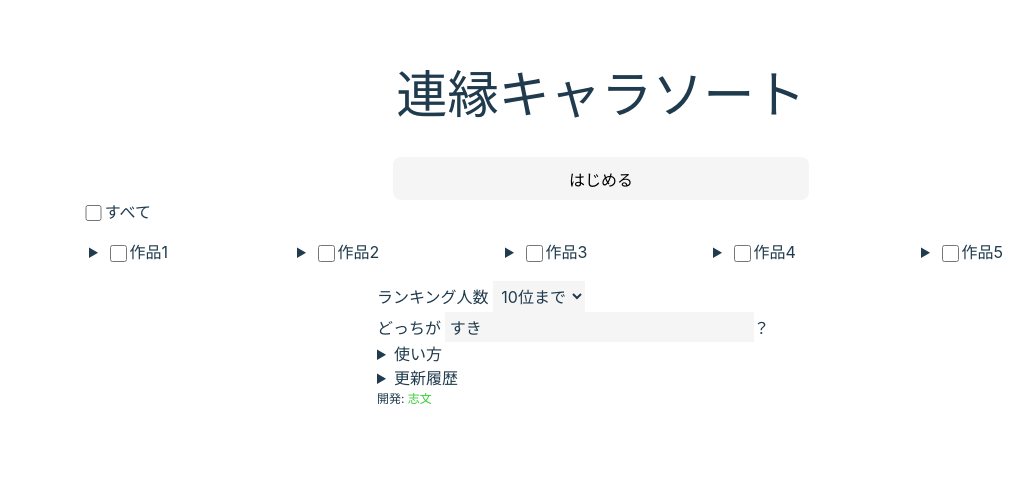
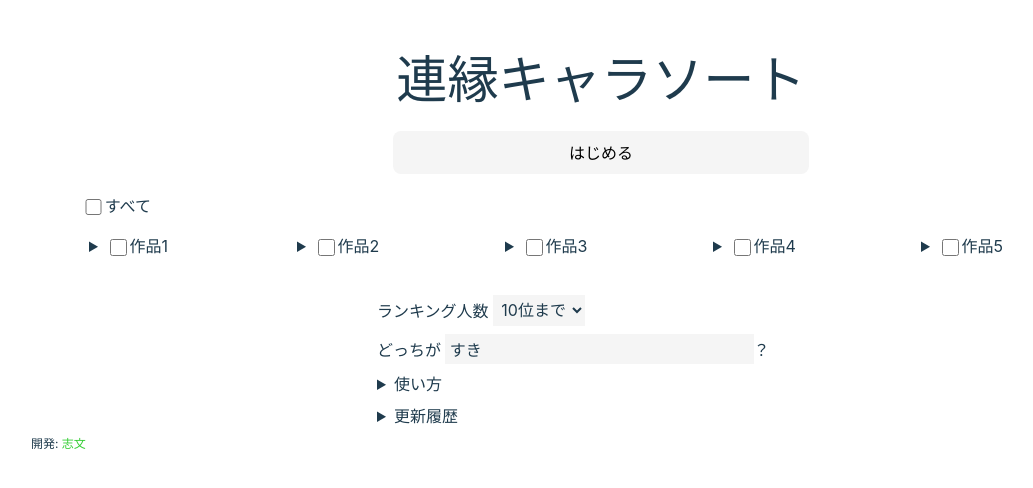
Before and after one commit to shimon1024/lecharsorter, a React (Vite) app: page / in a window 1280 px wide. Shown: the top 488 px of the page, without its empty margins (39-1072 px from the left). Built offline with nearby package versions, Linux system fonts and the light colour scheme.

Commit message:
余白を調節して見やすくする

```diff
--- a/src/Setup.css
+++ b/src/Setup.css
@@ -11,17 +11,17 @@
 }
 
 .setup-title {
-  text-align: center;
+  margin: 0.375em auto;
 }
 
 .setup-start {
-  margin: 0 1em;
+  margin: 0.25em 1em;
   text-align: center;
 }
 
 .setup-chars-container {
   grid-column: 1 / -1;
-  margin: 0 auto;
+  margin: 1em auto;
 }
 
 .setup-chars-gamegroup-container {
@@ -30,10 +30,31 @@
   flex-wrap: wrap;
 }
 
+.setup-numchars-container {
+  margin: 0.25em 0;
+}
+
 .setup-numchars {
   margin-left: 0.25em;
+}
+
+.setup-sorter-title-container {
+  margin: 0.25em 0;
 }
 
 .setup-sorter-title {
   margin-left: 0.25em;
 }
+
+.setup-usage {
+  margin: 0.25em 0;
+}
+
+.setup-changelog {
+  margin: 0.25em 0;
+}
+
+.setup-footer {
+  grid-column: 1 / -1;
+  margin: 0.25em 0;
+}
--- a/src/Setup.jsx
+++ b/src/Setup.jsx
@@ -36,7 +36,7 @@ export default function Setup() {
         </div>
       </div>
 
-      <span>
+      <span className="setup-numchars-container">
         ランキング人数
         <select className="setup-numchars">
           <option>1位のみ</option>
@@ -48,7 +48,7 @@ export default function Setup() {
         </select>
       </span>
 
-      <span>
+      <span className="setup-sorter-title-container">
         どっちが
         <input
           type="text"
@@ -61,17 +61,17 @@ export default function Setup() {
         ？
       </span>
 
-      <details>
+      <details className="setup-usage">
         <summary>使い方</summary>
         こんなかんじです
       </details>
 
-      <details>
+      <details className="setup-changelog">
         <summary>更新履歴</summary>
         こんなかんじでした
       </details>
 
-      <footer>開発: <a href="https://postfixnotation.org/">志文</a></footer>
+      <footer className="setup-footer">開発: <a href="https://postfixnotation.org/">志文</a></footer>
     </>
   );
 }
```
